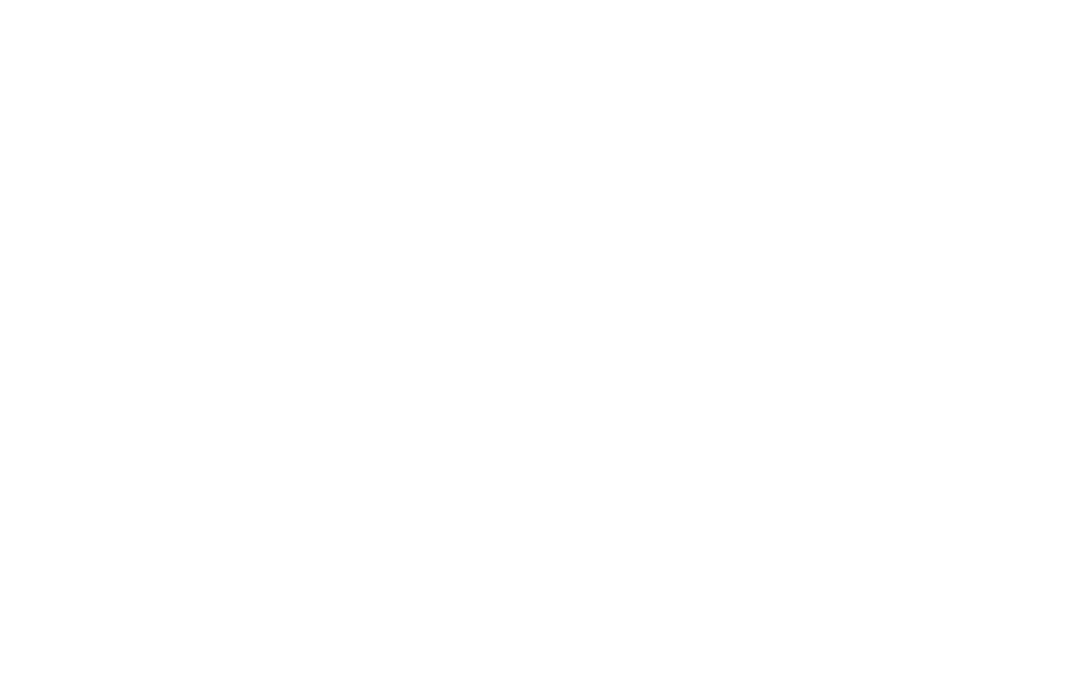
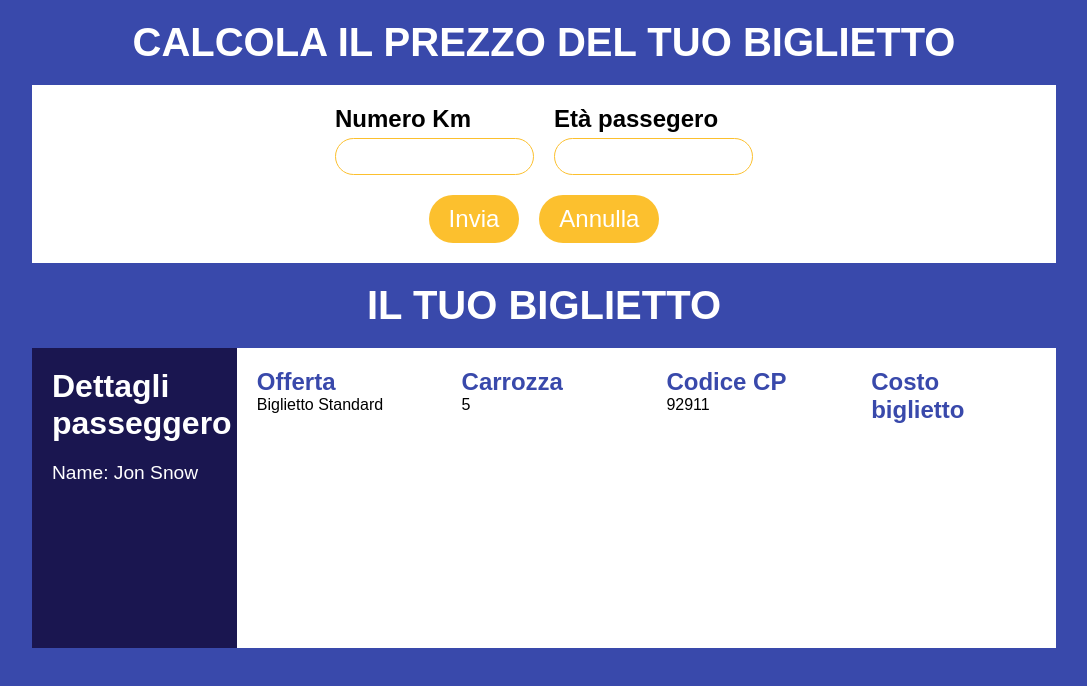
Before and after one commit to ChristianIlliano/js-biglietto-treno-form, a plain HTML site: page index.html in a window 1280 px wide. Shown: the whole page, without its empty margins (96-1183 px from the left). Drawn offline with Linux system fonts and the light colour scheme.

Commit message:
feat: devo fare + commit + css

```diff
--- a/css/style.css
+++ b/css/style.css
@@ -0,0 +1,128 @@
+/* reset */
+* {
+    margin: 0;
+    padding: 0;
+    box-sizing: border-box;
+    font-family: Arial, Helvetica, sans-serif;
+}
+
+button {
+    border: 0;
+    padding: 10px 20px;
+    color: white;
+    background-color: #fcc02e;
+    font-size: 1.5rem;
+    border-radius: 30px;
+}
+
+input {
+    border: 1px solid  #fcc02e;
+    border-radius: 20px;
+    padding: 10px;
+    margin-top: 5px;
+}
+
+/* UTILITIES */
+.d-flex {
+    display: flex;
+}
+
+.gap-20 {
+    gap: 20px;
+}
+
+.d-inline-block {
+    display: inline-block;
+}
+
+.d-inline {
+    display: inline;
+}
+
+.d-block {
+    display: block;
+}
+
+.align-items-center {
+    align-items: center;
+}
+
+.justify-content-center {
+    justify-content: center;
+}
+
+.flex-direction-column {
+    flex-direction: column;
+}
+
+.mt-20 {
+    margin-top: 20px;
+}
+
+.p-20 {
+    padding: 20px;
+}
+
+.pt-20 {
+    padding-top: 20px;
+}
+
+.text-align-center {
+    text-align: center;
+}
+
+/* COMMON */
+
+.main-title {
+    color: white;
+    font-family: Arial, Helvetica, sans-serif;
+    font-size: 2.5rem;
+}
+
+.secondary-title {
+    color: white;
+    font-family: Arial, Helvetica, sans-serif;
+    font-size: 2rem;
+}
+
+.p-details {
+    color: white;
+    font-size: 1.2rem;
+    font-family: Arial, Helvetica, sans-serif;
+}
+
+.title-info {
+    color:  #3949ab;
+    font-size: 1.5rem;
+    font-family: Arial, Helvetica, sans-serif;
+}
+
+label {
+    font-family: Arial, Helvetica, sans-serif;
+    font-size: 1.5rem;
+    font-weight: 700;
+}
+
+/* LAYOUT */
+
+.bg-color {
+    background-color: #3949ab;
+}
+
+.container {
+    margin: 0 auto;
+    width: 80%;
+    background-color: white;
+}
+
+.layout-20-b {
+    height: 300px;
+    width: 20%;
+    background-color: #1a1650;
+}
+
+.layout-20-w {
+    height: 300px;
+    width: 20%;
+    background-color: white;
+}
--- a/index.html
+++ b/index.html
@@ -6,10 +6,58 @@
     <title>Document</title>
     <link rel="stylesheet" href="./css/style.css">
 </head>
-<body>
+<body class="bg-color">
+    <h1 class="text-align-center main-title p-20"> CALCOLA IL PREZZO DEL TUO BIGLIETTO</h1>
+    <div class="container p-20 ">
 
+        <div class="form d-flex gap-20 justify-content-center">
+            <div>
+                <label class="" for="numberKm">Numero Km</label>
+                <br>
+                <input type="text" id="numberKm">
+            </div>
 
+            <div>
+                <label for="user-age">Età passegero</label>
+                <br>
+                <input type="text" id="user-age">
+            </div>
+        </div>
+        <div class=" d-flex gap-20 justify-content-center">
+        <button id="send-btn" class="mt-20">Invia</button>
+        <button href="index.html" class="mt-20">Annulla</button>
+        </div>
+    </div>
 
+    <h1 class="text-align-center main-title p-20"> IL TUO BIGLIETTO </h1>
+
+    <div class="ms_ticket container d-flex">
+        <div class="layout-20-b p-20">
+            <h1 class="secondary-title">Dettagli passeggero</h1>
+            <p class="p-details pt-20">Name: Jon Snow</p>
+        </div>
+
+        <div class="layout-20-w p-20">
+            <h1 class="title-info">Offerta</h1>
+            <p>Biglietto Standard</p>
+            </div>
+
+        <div class="layout-20-w p-20">
+            <h1 class="title-info">Carrozza</h1>
+            <p>5</p>
+            </div>
+
+        <div class="layout-20-w p-20">
+            <h1 class="title-info">Codice CP</h1>
+            <p>92911</p>
+            </div>
+
+        <div class="layout-20-w p-20">
+        <h1 class="title-info">Costo biglietto</h1>
+        <p id="result"></p>
+        </div>
+
+    </div>
     <script src="./js/script.js"></script>
 </body>
 </html>
--- a/js/script.js
+++ b/js/script.js
@@ -1,2 +1,44 @@
 // TEST
-alert ("ciao")
+// alert ("ciao")
+
+const sendBtnElem = document.getElementById("send-btn") //obeject | null
+console.log(sendBtnElem)
+
+sendBtnElem.addEventListener("click", function(){
+
+    // RACCOLTA DATI
+    const numberkmInputElem = document.getElementById("numberKm")//obeject | null
+    console.log(numberkmInputElem);
+
+    const numberKmValue = parseInt(numberkmInputElem.value) //number
+    console.log (numberKmValue);
+
+    const ageUserInputElem = document.getElementById("user-age")//obeject | null
+    console.log(ageUserInputElem);
+
+    const ageUserValue = parseInt(ageUserInputElem.value) //number
+    console.log (ageUserValue);
+
+    // ESECUZIONE DEL PROGRAMMA
+    const priceTicket = numberKmValue * 0.21; //number
+    console.log(priceTicket, typeof priceTicket);
+
+    let finalPrice = priceTicket;
+
+    if (ageUserValue < 18) {
+        finalPrice = priceTicket - (priceTicket * 20 / 100)
+        console.log("Prezzo scontato Minorenne");
+    } else if (ageUserValue > 65) {
+        finalPrice = priceTicket - (priceTicket * 40 / 100)
+        console.log("Prezzo scontato Anziano");
+    } else {
+        finalPrice = priceTicket;
+    }
+
+    finalPrice = finalPrice
+
+    console.log(finalPrice.toFixed(2));
+
+    document.getElementById("result").innerHTML = finalPrice.toFixed(2);
+
+})
```
Also changed, not shown: 1 other file.
